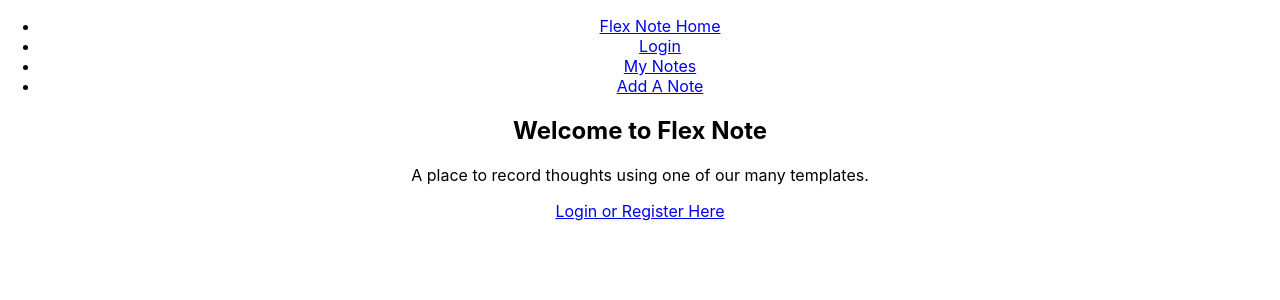
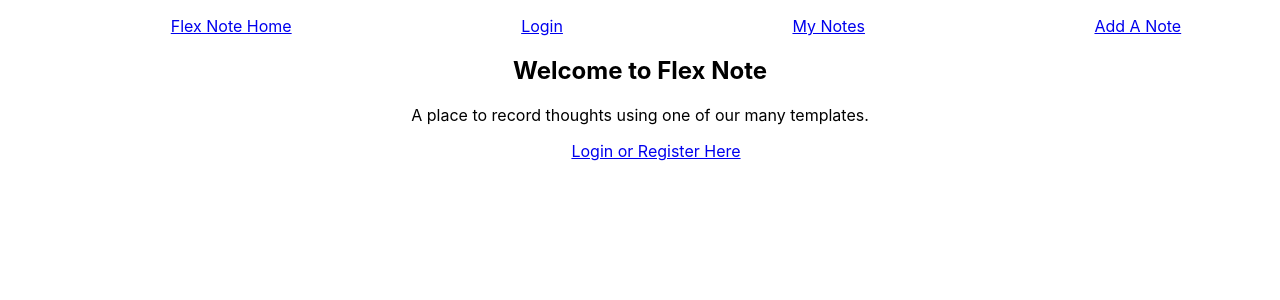
Before and after one commit to DeliaCodes/flex-note-client, a React (Create React App) app: page / in a window 1280 px wide. Shown: the top 300 px of the page. Built offline with nearby package versions, Linux system fonts and the light colour scheme.

Commit message:
Adding some basic styling for the Nav function.

```diff
--- a/src/css/AllNav.css
+++ b/src/css/AllNav.css
@@ -0,0 +1,11 @@
+.nav {
+  list-style: none;
+  padding-left: 2em;
+  text-align: center;
+  margin: auto;
+}
+
+ul {
+  list-style: none;
+  display: flex;
+}
```
